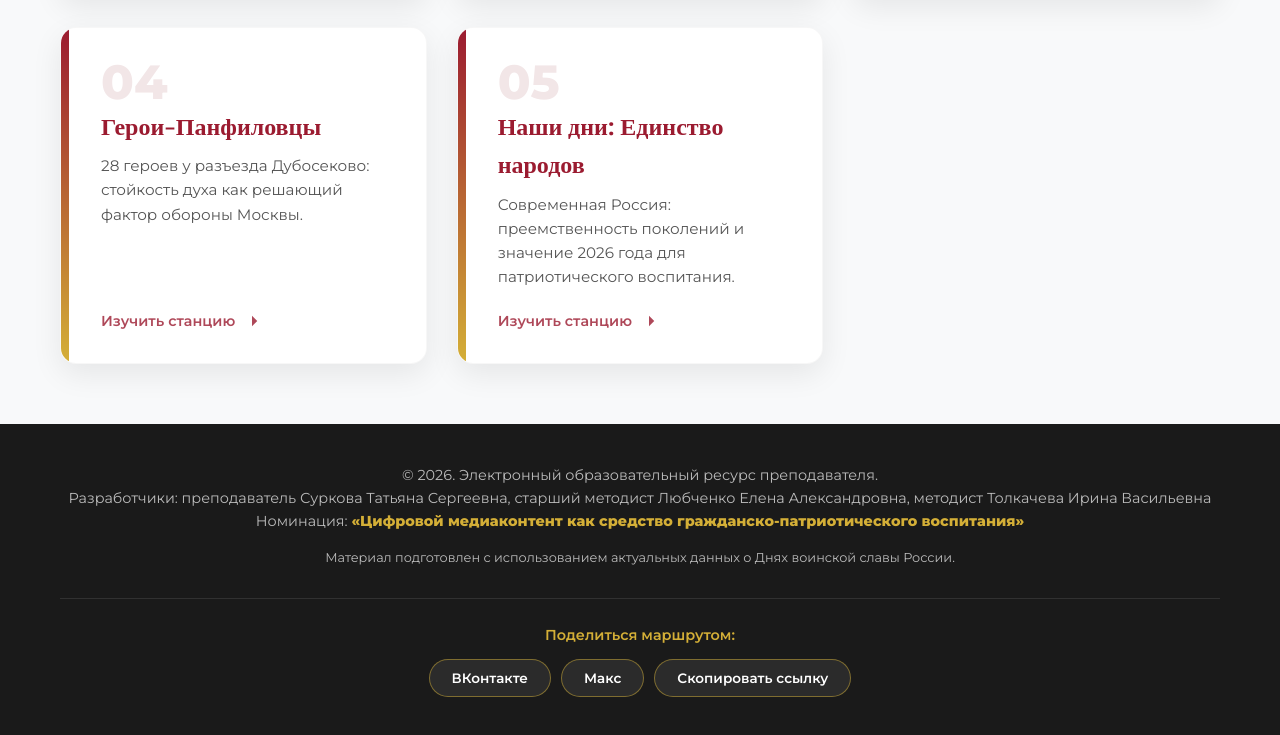
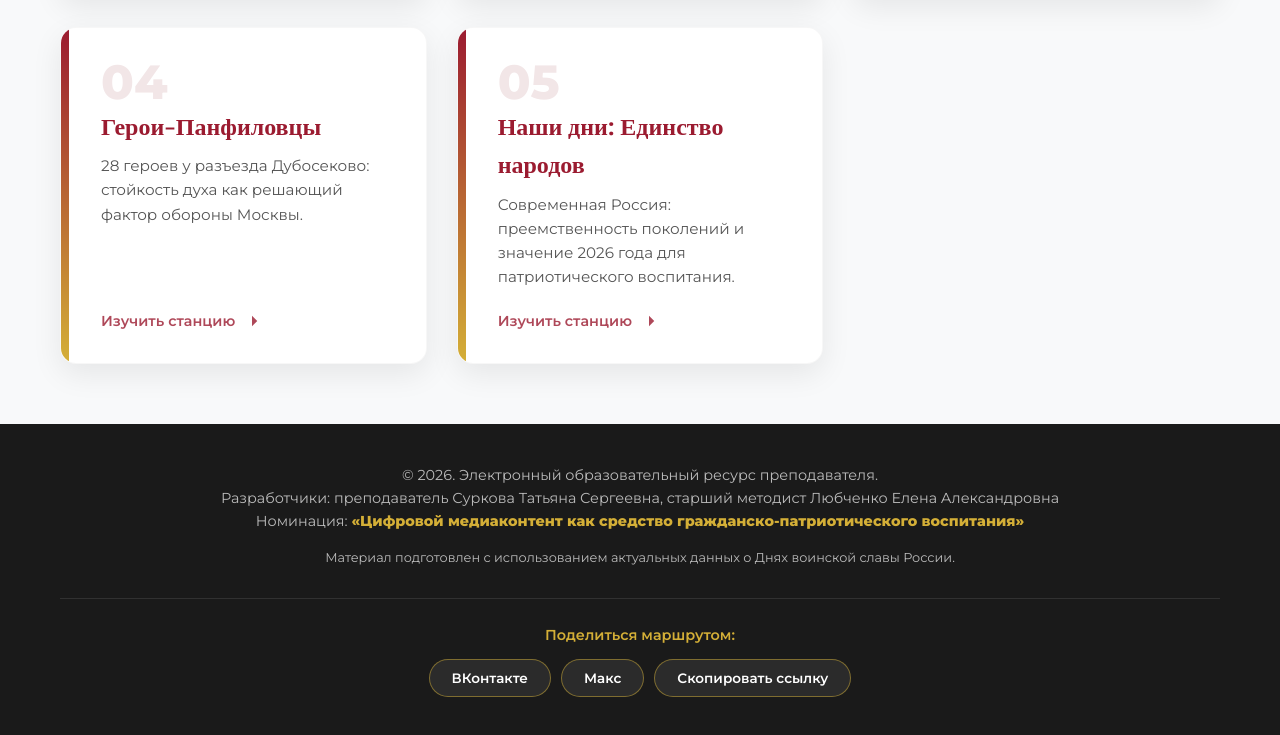
Before and after one commit to tatasur80-create/marshrut, a plain HTML site: page index.html in a window 1280 px wide. Shown: the part 1133-1868 px from the top of the page. Drawn offline with nearby package versions, Linux system fonts and the light colour scheme.

Commit message:
Update index.html

```diff
--- a/index.html
+++ b/index.html
@@ -1233,7 +1233,7 @@
     <footer>
         <div class="container">
             <p>© 2026. Электронный образовательный ресурс преподавателя.<br>
-            Разработчики: преподаватель Суркова Татьяна Сергеевна, старший методист Любченко Елена Александровна, методист Толкачева Ирина Васильевна<br>
+            Разработчики: преподаватель Суркова Татьяна Сергеевна, старший методист Любченко Елена Александровна<br>
             Номинация: <strong>«Цифровой медиаконтент как средство гражданско-патриотического воспитания»</strong></p>
             <p style="margin-top: 15px; font-size: 0.8rem;">Материал подготовлен с использованием актуальных данных о Днях воинской славы России.</p>
 
```
